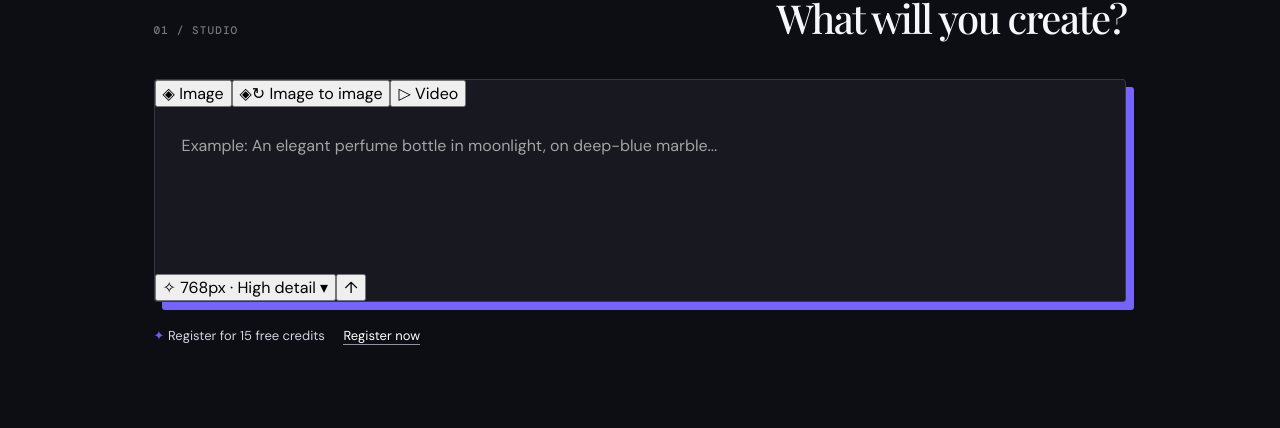
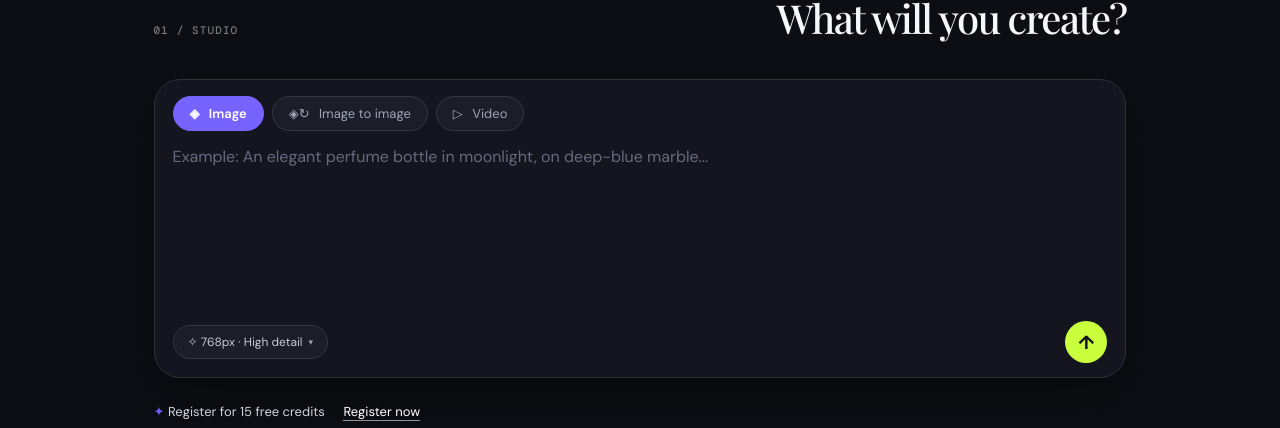
Before and after one commit to Gabitor-code/ai-image-studio, a Next.js app: page / in a window 1280 px wide. Shown: the part 789-1217 px from the top of the page. Built offline with nearby package versions, Linux system fonts and the light colour scheme; no server answers; a web font is replaced by a local one.

Commit message:
Add styles for modern prompt-bar and related elements

```diff
--- a/app/globals.css
+++ b/app/globals.css
@@ -28,3 +28,27 @@
 .settings-panel p.hint{grid-column:1/-1;margin:0;color:#8b90a1;font-size:11px}
 @media(max-width:900px){.settings-panel{grid-template-columns:repeat(2,minmax(0,1fr))}.settings-panel .reference-field{grid-column:span 2}}
 @media(max-width:560px){.settings-panel{grid-template-columns:1fr}.settings-panel .reference-field{grid-column:span 1}}
+
+/* Modern floating prompt-bar (replaces the old boxy tab card for the main generator input) */
+.studio-card{background:transparent;border:0;box-shadow:none;padding:0;display:flex;flex-direction:column;gap:16px}
+.prompt-bar{background:#14151f;border:1px solid #2d2f3d;border-radius:26px;padding:16px 18px 14px;display:flex;flex-direction:column;gap:14px;box-shadow:0 20px 50px rgba(0,0,0,.35)}
+.mode-pills{display:flex;flex-wrap:wrap;gap:8px}
+.mode-pills .pill{border:1px solid #343744;background:#1c1d29;color:#9da2b4;padding:8px 16px;border-radius:999px;font-size:13px;transition:background .15s,color .15s,border-color .15s}
+.mode-pills .pill span{margin-right:6px}
+.mode-pills .pill.active{background:var(--violet);border-color:var(--violet);color:#fff;font-weight:600}
+.mode-pills .pill:hover:not(.active){border-color:#565b73;color:#fff}
+.prompt-input{width:100%;min-height:84px;border:0;resize:none;background:transparent;color:#fff;font:16px/1.5 'DM Sans';outline:none;padding:0}
+.prompt-input::placeholder{color:#666a7d}
+.prompt-bar-bottom{display:flex;align-items:center;gap:12px}
+.settings-chip{display:inline-flex;align-items:center;gap:6px;border:1px solid #343744;background:#1c1d29;color:#c7cad6;padding:8px 14px;border-radius:999px;font-size:12px;white-space:nowrap}
+.settings-chip:hover{border-color:#565b73;color:#fff}
+.settings-chip span{font-size:9px;opacity:.75}
+.bar-spacer{flex:1}
+.send-btn{width:42px;height:42px;border-radius:50%;border:0;background:var(--lime);color:#10111a;display:grid;place-items:center;font-size:19px;font-weight:700;flex-shrink:0;transition:transform .15s,opacity .15s}
+.send-btn:hover:not(:disabled){transform:scale(1.07)}
+.send-btn:disabled{opacity:.6;cursor:wait}
+.settings-panel{border-radius:22px;border:1px solid #343744;margin-top:-2px}
+.result-image{background:#14151f;border:1px solid #2d2f3d;border-radius:22px;padding:14px}
+.result-image img,.result-image video{border-radius:14px}
+.notice{color:#c7cad6;font-size:13px;margin:0}
+@media(max-width:560px){.prompt-bar{border-radius:22px;padding:14px}.mode-pills .pill{padding:7px 12px;font-size:12px}}
```
